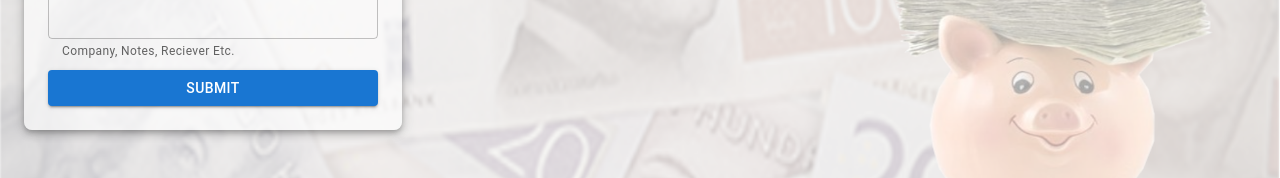
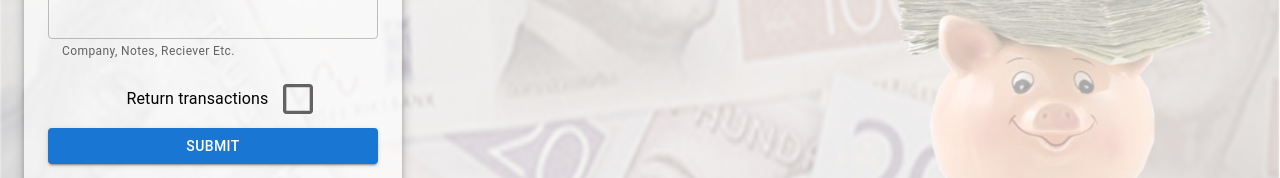
Before and after one commit to Fullstack-Roligheter/Frontend-ReactTS, a React (Create React App) app: page /transactions in a window 1280 px wide. Shown: the part 509-687 px from the top of the page. Built offline with nearby package versions, Linux system fonts and the light colour scheme; no server answers.

Commit message:
Added checkbox for returning transactions
Made sure it changed the bool value of new expense useState

```diff
--- a/src/features/expense/ExpenseDashboard.tsx
+++ b/src/features/expense/ExpenseDashboard.tsx
@@ -2,7 +2,7 @@ import FormControl from '@mui/material/FormControl'
 import InputAdornment from '@mui/material/InputAdornment'
 import TextField from '@mui/material/TextField'
 import Checkbox from '@mui/material/Checkbox'
-import { Button, Paper } from '@mui/material'
+import { Box, Button, FormControlLabel, Paper } from '@mui/material'
 import { useEffect, useState } from 'react'
 import { userType } from '../../shared/Interfaces/userToken'
 import { GetCategoriesForUser } from '../../shared/fetch/category'
@@ -21,7 +21,7 @@ const ExpenseDashboard = (props: userType) => {
     UserId: props.userId,
     CategoryId: undefined,
     BudgetId: undefined,
-    // ReturningTransactions: false,
+    ReturningTransactions: false,
   })
 
   console.log(newExpense)
@@ -31,6 +31,14 @@ const ExpenseDashboard = (props: userType) => {
     setNewExpense({
       ...newExpense,
       [name]: value,
+    })
+  }
+
+  const handleBoolean = (e: any) => {
+    const { name, checked } = e.target
+    setNewExpense({
+      ...newExpense,
+      [name]: checked,
     })
   }
 
@@ -92,7 +100,7 @@ const ExpenseDashboard = (props: userType) => {
         >
           <TextField
             required
-            label="date"
+            label='date'
             type='date'
             name='Date'
             value={newExpense.Date}
@@ -157,10 +165,19 @@ const ExpenseDashboard = (props: userType) => {
             onChange={handleChange}
             margin='normal'
           />
-          {/* <Checkbox
-          aria-label='Returning transactions'
-          sx={{ '& .MuiSvgIcon-root': { fontSize: 28 } }}
-        /> */}
+          <Box sx={{ display: 'flex', justifyContent: 'center' }}>
+            <FormControlLabel
+              control={
+                <Checkbox
+                  name='ReturningTransactions'
+                  onChange={handleBoolean}
+                  sx={{ '& .MuiSvgIcon-root': { fontSize: 40 } }}
+                />
+              }
+              label='Return transactions'
+              labelPlacement='start'
+            />
+          </Box>
 
           <Button variant='contained' type='submit' onClick={handleSubmit}>
             Submit
```
